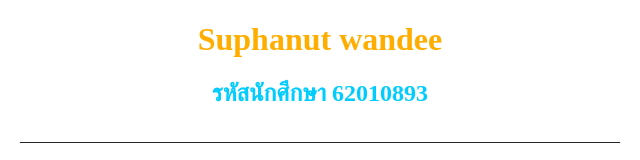
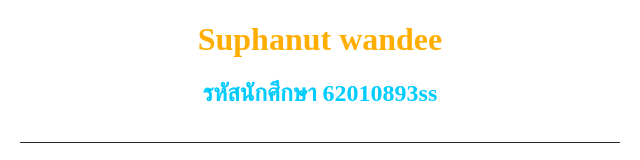
Before and after one commit to Filmsuphanut/filmsuphanut.github.io, a plain HTML site: page page/index.html in a window 1280 px wide. Shown: the top 160 px of the page, 320-960 px from the left. Drawn offline with Linux system fonts and the light colour scheme.

Commit message:
Update index.html

```diff
--- a/page/index.html
+++ b/page/index.html
@@ -1,7 +1,7 @@
 <!DOCTYPE html>
 <html>
     <head>
-        <title>Page Title</title>
+        <title>62010893</title>
         <meta charset="UTF-8">
     </head>
 
@@ -15,7 +15,7 @@
 
         <div class="block">
             <h1  style="color:rgb(255, 174, 0)">Suphanut wandee</h1>
-            <h2 style="color:rgb(0, 204, 255)">รหัสนักศึกษา 62010893</h2>
+            <h2 style="color:rgb(0, 204, 255)">รหัสนักศึกษา 62010893ss</h2>
             <p3>___________________________________________________________________________</p3>
             <br></br>
             <img src="image\me.jpg" style="width:200px">
```
